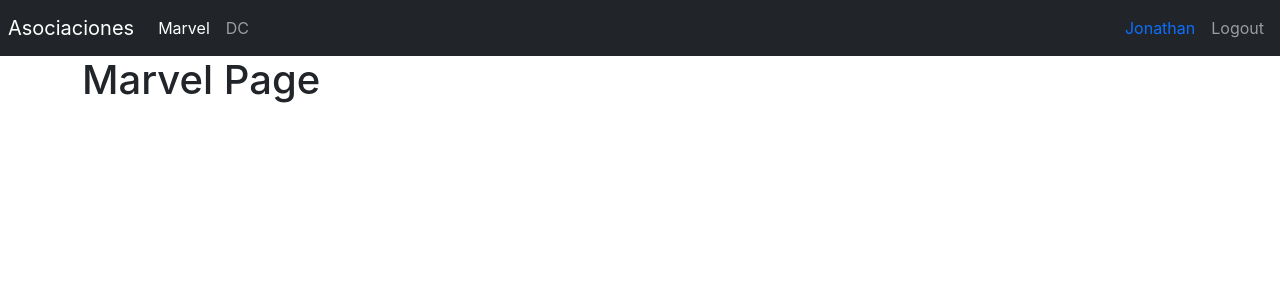
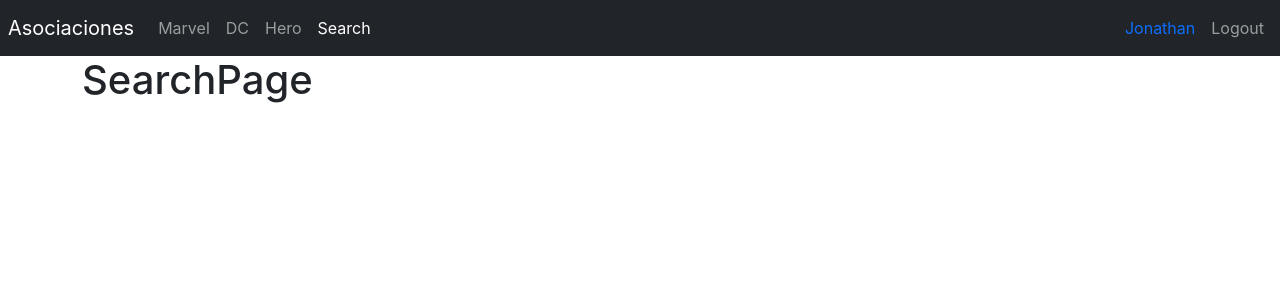
Before and after one commit to JonathanArriazu/ReactHeroesApp, a React (Create React App) app: page /search in a window 1280 px wide. Before the commit this address led to /marvel. Shown: the top 300 px of the page. Built offline with nearby package versions, Linux system fonts and the light colour scheme.

Commit message:
fix: 2 more routes added

```diff
--- /dev/null
+++ b/src/heroes/pages/HeroPage.jsx
@@ -0,0 +1,7 @@
+import React from 'react'
+
+export const HeroesByIdPage = () => {
+  return (
+    <h1>Hero Page</h1>
+  )
+}
--- /dev/null
+++ b/src/heroes/pages/SearchPage.jsx
@@ -0,0 +1,7 @@
+import React from 'react'
+
+export const SearchPage = () => {
+  return (
+    <h1>SearchPage</h1>
+  )
+}
--- a/src/heroes/pages/index.js
+++ b/src/heroes/pages/index.js
@@ -1,2 +1,4 @@
 export * from './DcPage';
+export * from './HeroPage';
 export * from './MarvelPage';
+export * from './SearchPage';
--- a/src/heroes/routes/HeroesRoutes.jsx
+++ b/src/heroes/routes/HeroesRoutes.jsx
@@ -1,7 +1,7 @@
 import React from 'react'
 import { Route, Routes } from 'react-router-dom'
 
-import { DcPage, MarvelPage } from '../pages'
+import { DcPage, HeroesByIdPage, MarvelPage, SearchPage } from '../pages'
 import { Navbar } from '../../ui'
 import { Navigate } from 'react-router-dom'
 
@@ -14,8 +14,8 @@ export const HeroesRoutes = () => {
 
             <Route path='/marvel' element={<MarvelPage />}/>
             <Route path='/dc' element={<DcPage />}/>
-            { /* Search Route */ }
-            { /* HeroById Route */ }
+            <Route path='/hero' element={<HeroesByIdPage />}/>
+            <Route path='/search' element={<SearchPage />}/>
             <Route path='/*' element={<Navigate to={"/marvel"}/>}/>
         </Routes>
         </div>
--- a/src/ui/components/NavBar.jsx
+++ b/src/ui/components/NavBar.jsx
@@ -28,6 +28,18 @@ export const Navbar = () => {
                     >
                         DC
                     </NavLink>
+                    <NavLink
+                        className={`nav-item nav-link ${({isActive}) => isActive ? 'active' : null}`}
+                        to="/hero"
+                    >
+                        Hero
+                    </NavLink>
+                    <NavLink
+                        className={`nav-item nav-link ${({isActive}) => isActive ? 'active' : null}`}
+                        to="/search"
+                    >
+                        Search
+                    </NavLink>
                 </div>
             </div>
 
```
